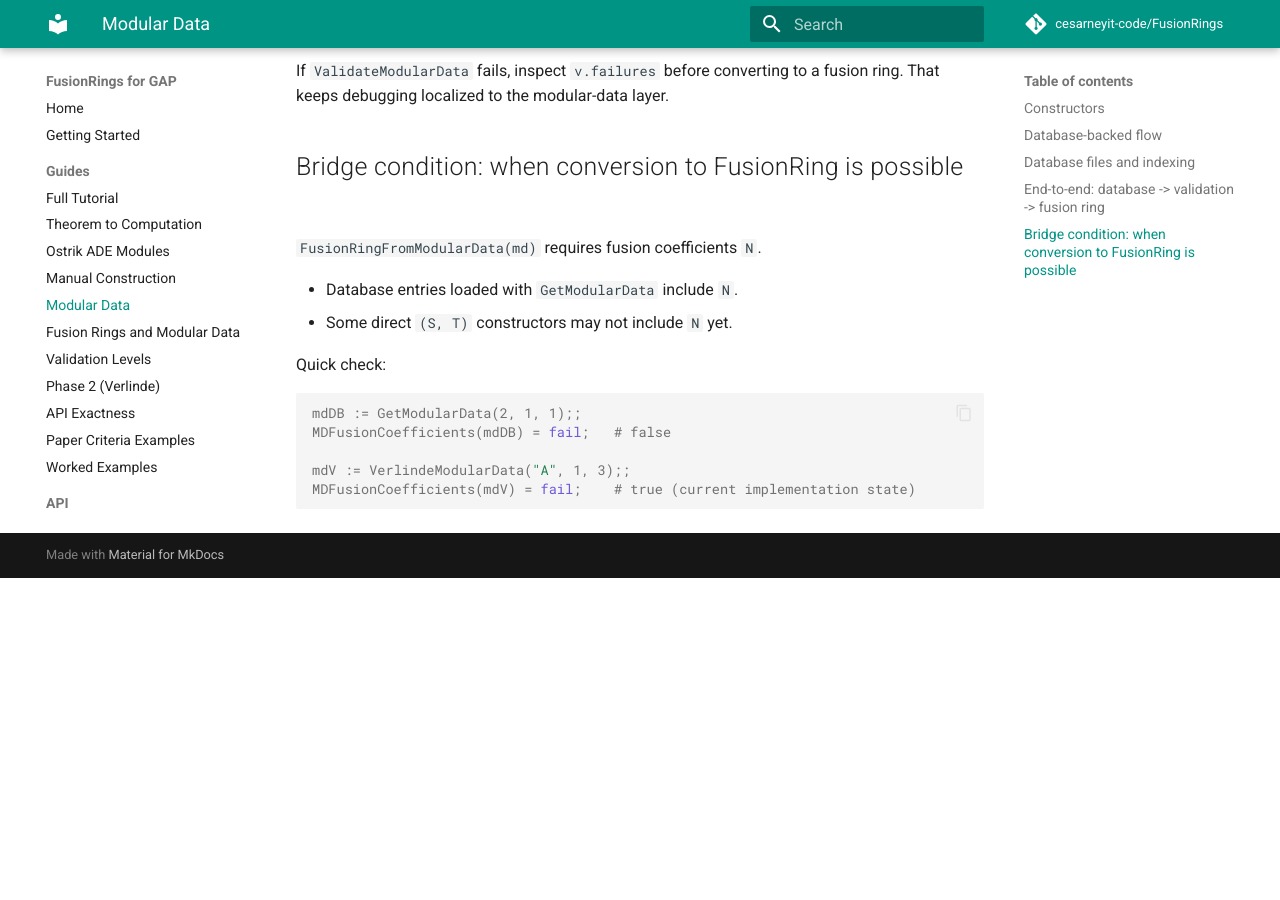
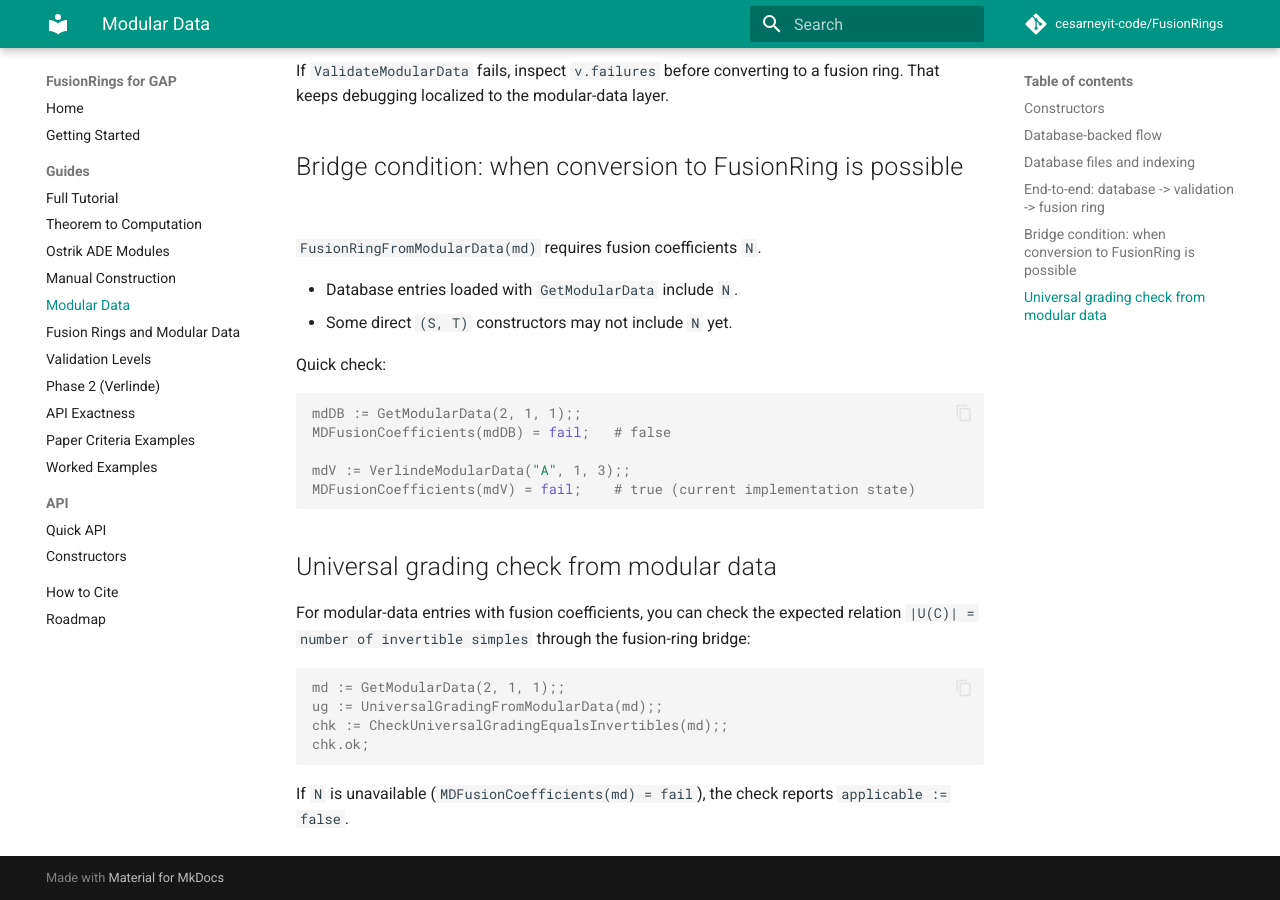
Before and after one commit to cesarneyit-code/FusionRings, an MkDocs documentation site: the page built from webdocs/guide/modular-data.md, in a window 1280 px wide and 900 px high, scrolled down 1958 px. Built offline with MkDocs 1.6.1 and Material for MkDocs 9.7.7, drawn with Linux system fonts in a browser that asks for light colours; comment, search, counter and statistics services are not loaded; before the commit the page ends 2536 px from its top, so only the background shows below that.

Commit message:
Add modular-data universal grading bridge and invertibles check

````diff
--- a/pkg/FusionRings/doc/main.xml
+++ b/pkg/FusionRings/doc/main.xml
@@ -232,6 +232,8 @@
           <Func Name="LoadNsdGOL" Arg="rank"/>
           <Func Name="GetModularData" Arg="rank, iGO, iMD"/>
           <Func Name="FusionRingFromModularData" Arg="md"/>
+          <Func Name="UniversalGradingFromModularData" Arg="md"/>
+          <Func Name="CheckUniversalGradingEqualsInvertibles" Arg="md"/>
           <Func Name="VerlindeModularData" Arg="type, rank, level"/>
           <Func Name="VerlindeModularDataByLieAlgebra" Arg="L, level"/>
           <Func Name="VerlindeModularDataByRootSystem" Arg="R, level"/>
--- a/webdocs/guide/modular-data.md
+++ b/webdocs/guide/modular-data.md
@@ -101,3 +101,18 @@
 mdV := VerlindeModularData("A", 1, 3);;
 MDFusionCoefficients(mdV) = fail;    # true (current implementation state)
 ```
+
+## Universal grading check from modular data
+
+For modular-data entries with fusion coefficients, you can check the expected
+relation `|U(C)| = number of invertible simples` through the fusion-ring bridge:
+
+```gap
+md := GetModularData(2, 1, 1);;
+ug := UniversalGradingFromModularData(md);;
+chk := CheckUniversalGradingEqualsInvertibles(md);;
+chk.ok;
+```
+
+If `N` is unavailable (`MDFusionCoefficients(md) = fail`), the check reports
+`applicable := false`.
````
Also changed, not shown: webdocs/api/quick-api.md (+2 -0 lines), 3 other files.
